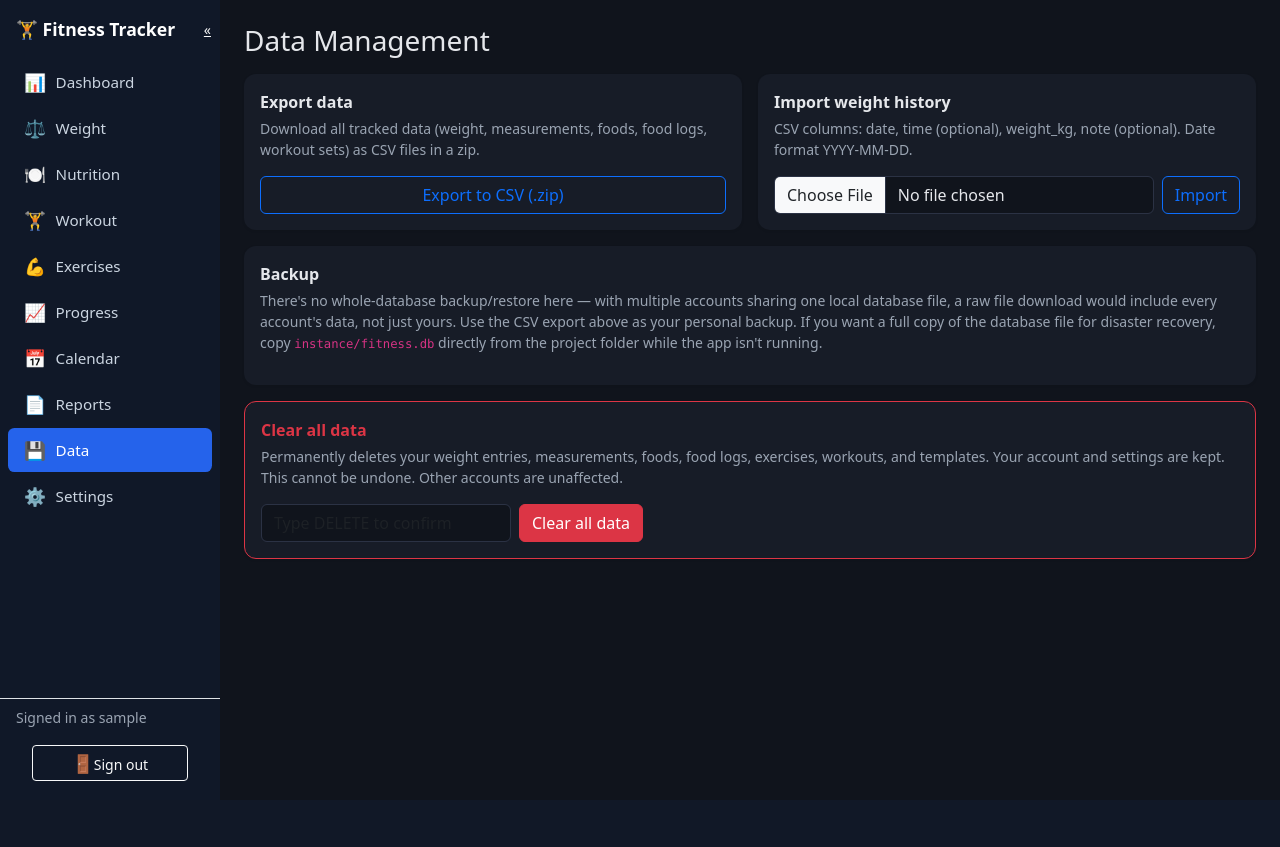
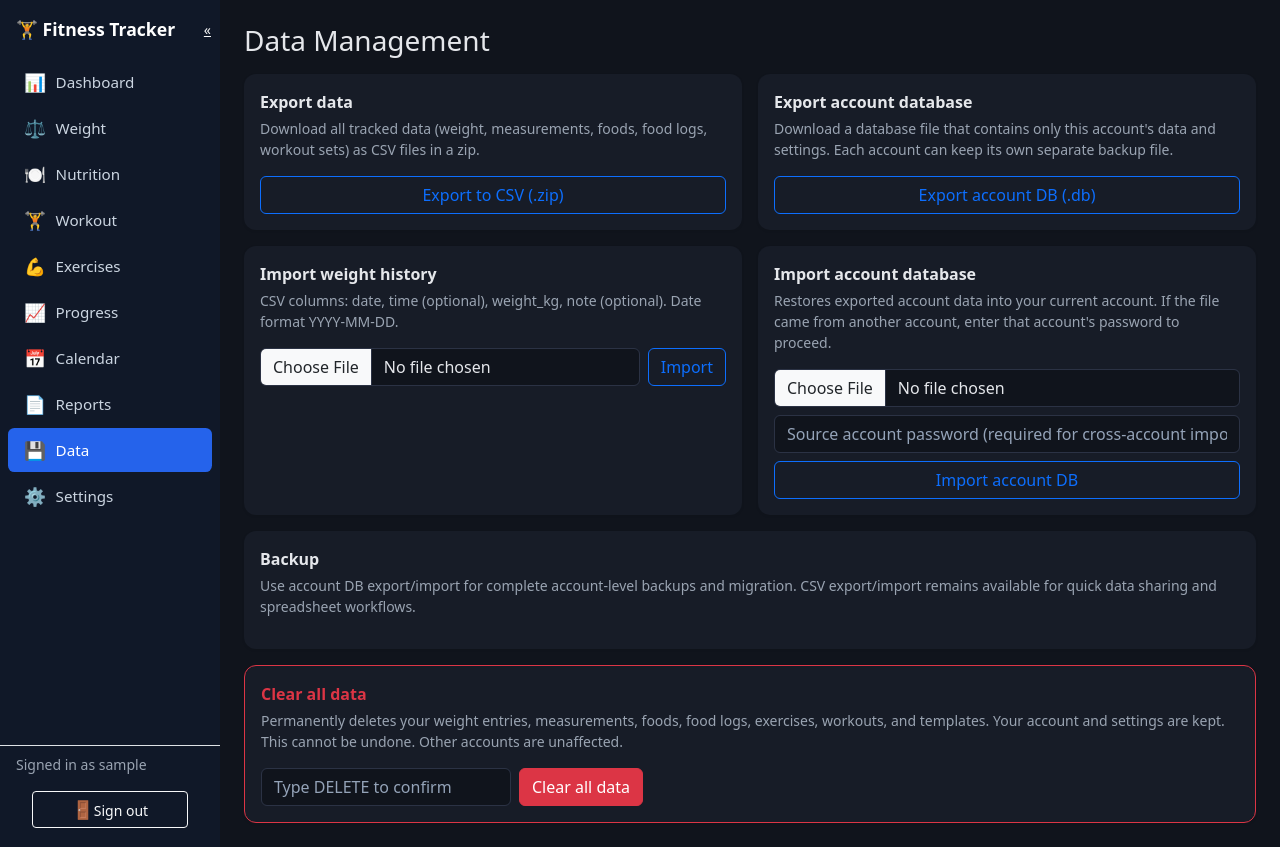
Before and after one commit to TirthrajSG/Fitness-Tracker, a Flask app: page /data/ in a window 1280 px wide. Before the commit the page ends 781 px from the top, so only its background shows below. Run offline with Flask 3, Linux system fonts and the light colour scheme; a user stored in the database is signed in; tables that the repository leaves empty hold one stand-in row (values such as "Sample post"); some libraries are stand-ins or nearby versions.

Commit message:
Added import-export database function

```diff
--- a/routes/data.py
+++ b/routes/data.py
@@ -1,12 +1,16 @@
 import csv
 import io
+import os
+import sqlite3
+import tempfile
 import zipfile
 from datetime import datetime
 
 from flask import Blueprint, render_template, request, redirect, url_for, flash, send_file
 from flask_login import login_required, current_user
+from werkzeug.security import check_password_hash
 
-from models import (db, WeightEntry, BodyMeasurement, Food, FoodLog, Exercise,
+from models import (db, Settings, WeightEntry, BodyMeasurement, Food, FoodLog, Exercise,
                      Workout, WorkoutExercise, SetEntry, WorkoutTemplate, TemplateExercise)
 
 bp = Blueprint("data", __name__, url_prefix="/data")
@@ -19,6 +23,27 @@ def _table_to_csv(rows, fieldnames, row_to_dict):
     for r in rows:
         writer.writerow(row_to_dict(r))
     return buf.getvalue()
+
+
+def _clear_user_data(uid):
+    workout_ids = [w.id for w in Workout.query.filter_by(user_id=uid).all()]
+    if workout_ids:
+        we_ids = [we.id for we in WorkoutExercise.query.filter(WorkoutExercise.workout_id.in_(workout_ids)).all()]
+        if we_ids:
+            SetEntry.query.filter(SetEntry.workout_exercise_id.in_(we_ids)).delete(synchronize_session=False)
+        WorkoutExercise.query.filter(WorkoutExercise.workout_id.in_(workout_ids)).delete(synchronize_session=False)
+    Workout.query.filter_by(user_id=uid).delete(synchronize_session=False)
+
+    template_ids = [t.id for t in WorkoutTemplate.query.filter_by(user_id=uid).all()]
+    if template_ids:
+        TemplateExercise.query.filter(TemplateExercise.template_id.in_(template_ids)).delete(synchronize_session=False)
+    WorkoutTemplate.query.filter_by(user_id=uid).delete(synchronize_session=False)
+
+    FoodLog.query.filter_by(user_id=uid).delete(synchronize_session=False)
+    Food.query.filter_by(user_id=uid).delete(synchronize_session=False)
+    BodyMeasurement.query.filter_by(user_id=uid).delete(synchronize_session=False)
+    WeightEntry.query.filter_by(user_id=uid).delete(synchronize_session=False)
+    Exercise.query.filter_by(user_id=uid).delete(synchronize_session=False)
 
 
 @bp.route("/")
@@ -79,6 +104,324 @@ def export_all():
     return send_file(mem, mimetype="application/zip", as_attachment=True, download_name=filename)
 
 
+@bp.route("/export/database")
+@login_required
+def export_database_file():
+    uid = current_user.id
+    stamp = datetime.now().strftime("%Y%m%d_%H%M%S")
+    safe_username = "".join(ch if ch.isalnum() or ch in ("-", "_") else "_" for ch in current_user.username)
+
+    fd, temp_path = tempfile.mkstemp(prefix="fitness_account_", suffix=".db")
+    os.close(fd)
+    try:
+        conn = sqlite3.connect(temp_path)
+        cur = conn.cursor()
+
+        cur.execute(
+            "CREATE TABLE export_meta (source_username TEXT NOT NULL, source_password_hash TEXT NOT NULL, exported_at TEXT NOT NULL)"
+        )
+        cur.execute(
+            "INSERT INTO export_meta (source_username, source_password_hash, exported_at) VALUES (?, ?, ?)",
+            (current_user.username, current_user.password_hash, datetime.utcnow().isoformat())
+        )
+
+        cur.execute(
+            """
+            CREATE TABLE settings (
+              name TEXT,
+              age INTEGER,
+              sex TEXT,
+              height_cm REAL,
+              activity_level TEXT,
+              starting_weight_kg REAL,
+              target_weight_kg REAL,
+              target_date TEXT,
+              desired_weekly_rate_kg REAL,
+              tdee_estimate REAL,
+              calorie_target REAL,
+              protein_target REAL,
+              weight_unit TEXT,
+              height_unit TEXT,
+              dark_mode INTEGER,
+              onboarded INTEGER
+            )
+            """
+        )
+        s = Settings.query.filter_by(user_id=uid).first()
+        if s:
+            cur.execute(
+                """
+                INSERT INTO settings (
+                  name, age, sex, height_cm, activity_level, starting_weight_kg, target_weight_kg,
+                  target_date, desired_weekly_rate_kg, tdee_estimate, calorie_target, protein_target,
+                  weight_unit, height_unit, dark_mode, onboarded
+                ) VALUES (?, ?, ?, ?, ?, ?, ?, ?, ?, ?, ?, ?, ?, ?, ?, ?)
+                """,
+                (
+                    s.name, s.age, s.sex, s.height_cm, s.activity_level, s.starting_weight_kg, s.target_weight_kg,
+                    s.target_date.isoformat() if s.target_date else None,
+                    s.desired_weekly_rate_kg, s.tdee_estimate, s.calorie_target, s.protein_target,
+                    s.weight_unit, s.height_unit, 1 if s.dark_mode else 0, 1 if s.onboarded else 0,
+                ),
+            )
+
+        cur.execute("CREATE TABLE weight_entries (date TEXT, time TEXT, weight_kg REAL NOT NULL, note TEXT)")
+        for e in WeightEntry.query.filter_by(user_id=uid).order_by(WeightEntry.date).all():
+            cur.execute(
+                "INSERT INTO weight_entries (date, time, weight_kg, note) VALUES (?, ?, ?, ?)",
+                (e.date.isoformat(), e.time.isoformat() if e.time else None, e.weight_kg, e.note),
+            )
+
+        cur.execute("CREATE TABLE body_measurements (date TEXT, measurement_type TEXT, value REAL, unit TEXT)")
+        for e in BodyMeasurement.query.filter_by(user_id=uid).order_by(BodyMeasurement.date).all():
+            cur.execute(
+                "INSERT INTO body_measurements (date, measurement_type, value, unit) VALUES (?, ?, ?, ?)",
+                (e.date.isoformat(), e.measurement_type, e.value, e.unit),
+            )
+
+        cur.execute(
+            "CREATE TABLE foods (name TEXT, serving_size REAL, serving_unit TEXT, calories REAL, protein REAL, carbs REAL, fat REAL, fiber REAL)"
+        )
+        for f in Food.query.filter_by(user_id=uid).order_by(Food.name).all():
+            cur.execute(
+                "INSERT INTO foods (name, serving_size, serving_unit, calories, protein, carbs, fat, fiber) VALUES (?, ?, ?, ?, ?, ?, ?, ?)",
+                (f.name, f.serving_size, f.serving_unit, f.calories, f.protein, f.carbs, f.fat, f.fiber),
+            )
+
+        cur.execute(
+            "CREATE TABLE food_logs (date TEXT, meal TEXT, food_name TEXT, quantity REAL, calories REAL, protein REAL, carbs REAL, fat REAL, fiber REAL)"
+        )
+        for fl in FoodLog.query.filter_by(user_id=uid).order_by(FoodLog.date).all():
+            cur.execute(
+                "INSERT INTO food_logs (date, meal, food_name, quantity, calories, protein, carbs, fat, fiber) VALUES (?, ?, ?, ?, ?, ?, ?, ?, ?)",
+                (fl.date.isoformat(), fl.meal, fl.food_name, fl.quantity, fl.calories, fl.protein, fl.carbs, fl.fat, fl.fiber),
+            )
+
+        cur.execute("CREATE TABLE exercises (name TEXT, muscle_group TEXT, equipment TEXT, notes TEXT)")
+        for ex in Exercise.query.filter_by(user_id=uid).order_by(Exercise.name).all():
+            cur.execute(
+                "INSERT INTO exercises (name, muscle_group, equipment, notes) VALUES (?, ?, ?, ?)",
+                (ex.name, ex.muscle_group, ex.equipment, ex.notes),
+            )
+
+        cur.execute("CREATE TABLE workouts (workout_key INTEGER, date TEXT, name TEXT, duration_minutes INTEGER, notes TEXT)")
+        cur.execute(
+            "CREATE TABLE workout_sets (workout_key INTEGER, date TEXT, workout_name TEXT, exercise_name TEXT, set_number INTEGER, weight_kg REAL, reps INTEGER, rpe REAL, rir REAL)"
+        )
+        workouts = Workout.query.filter_by(user_id=uid).order_by(Workout.date, Workout.id).all()
+        for i, w in enumerate(workouts, start=1):
+            cur.execute(
+                "INSERT INTO workouts (workout_key, date, name, duration_minutes, notes) VALUES (?, ?, ?, ?, ?)",
+                (i, w.date.isoformat(), w.name, w.duration_minutes, w.notes),
+            )
+            for we in w.exercises:
+                for s in we.sets:
+                    cur.execute(
+                        "INSERT INTO workout_sets (workout_key, date, workout_name, exercise_name, set_number, weight_kg, reps, rpe, rir) VALUES (?, ?, ?, ?, ?, ?, ?, ?, ?)",
+                        (i, w.date.isoformat(), w.name, we.exercise.name, s.set_number, s.weight_kg, s.reps, s.rpe, s.rir),
+                    )
+
+        conn.commit()
+        conn.close()
+
+        with open(temp_path, "rb") as fh:
+            payload = io.BytesIO(fh.read())
+        payload.seek(0)
+        filename = f"fitness_account_{safe_username}_{stamp}.db"
+        return send_file(payload, mimetype="application/x-sqlite3", as_attachment=True, download_name=filename)
+    finally:
+        if os.path.exists(temp_path):
+            os.remove(temp_path)
+
+
+@bp.route("/import/database", methods=["POST"])
+@login_required
+def import_database_file():
+    file = request.files.get("db_file")
+    if not file or file.filename == "":
+        flash("No database file selected.", "danger")
+        return redirect(url_for("data.index"))
+
+    source_password = request.form.get("source_password", "")
+    fd, temp_path = tempfile.mkstemp(prefix="fitness_import_", suffix=".db")
+    os.close(fd)
+
+    try:
+        file.save(temp_path)
+        conn = sqlite3.connect(temp_path)
+        conn.row_factory = sqlite3.Row
+        cur = conn.cursor()
+
+        meta = cur.execute("SELECT source_username, source_password_hash FROM export_meta LIMIT 1").fetchone()
+        if not meta:
+            flash("Invalid export file: missing export metadata.", "danger")
+            conn.close()
+            return redirect(url_for("data.index"))
+
+        source_username = meta["source_username"]
+        if source_username != current_user.username:
+            if not source_password:
+                flash("Source account password is required when importing another account's export.", "danger")
+                conn.close()
+                return redirect(url_for("data.index"))
+            if not check_password_hash(meta["source_password_hash"], source_password):
+                flash("Incorrect source account password.", "danger")
+                conn.close()
+                return redirect(url_for("data.index"))
+
+        uid = current_user.id
+        _clear_user_data(uid)
+
+        settings_row = cur.execute("SELECT * FROM settings LIMIT 1").fetchone()
+        settings = Settings.query.filter_by(user_id=uid).first()
+        if settings is None:
+            settings = Settings(user_id=uid)
+            db.session.add(settings)
+        if settings_row:
+            settings.name = settings_row["name"] or ""
+            settings.age = settings_row["age"]
+            settings.sex = settings_row["sex"]
+            settings.height_cm = settings_row["height_cm"]
+            settings.activity_level = settings_row["activity_level"]
+            settings.starting_weight_kg = settings_row["starting_weight_kg"]
+            settings.target_weight_kg = settings_row["target_weight_kg"]
+            settings.target_date = datetime.strptime(settings_row["target_date"], "%Y-%m-%d").date() if settings_row["target_date"] else None
+            settings.desired_weekly_rate_kg = settings_row["desired_weekly_rate_kg"]
+            settings.tdee_estimate = settings_row["tdee_estimate"]
+            settings.calorie_target = settings_row["calorie_target"]
+            settings.protein_target = settings_row["protein_target"]
+            settings.weight_unit = settings_row["weight_unit"] or "kg"
+            settings.height_unit = settings_row["height_unit"] or "cm"
+            settings.dark_mode = bool(settings_row["dark_mode"])
+            settings.onboarded = bool(settings_row["onboarded"])
+
+        for row in cur.execute("SELECT * FROM weight_entries"):
+            db.session.add(WeightEntry(
+                user_id=uid,
+                date=datetime.strptime(row["date"], "%Y-%m-%d").date(),
+                time=datetime.strptime(row["time"], "%H:%M:%S").time() if row["time"] else None,
+                weight_kg=row["weight_kg"],
+                note=row["note"],
+            ))
+
+        for row in cur.execute("SELECT * FROM body_measurements"):
+            db.session.add(BodyMeasurement(
+                user_id=uid,
+                date=datetime.strptime(row["date"], "%Y-%m-%d").date(),
+                measurement_type=row["measurement_type"],
+                value=row["value"],
+                unit=row["unit"] or "cm",
+            ))
+
+        for row in cur.execute("SELECT * FROM foods"):
+            db.session.add(Food(
+                user_id=uid,
+                name=row["name"],
+                serving_size=row["serving_size"] or 1.0,
+                serving_unit=row["serving_unit"] or "serving",
+                calories=row["calories"],
+                protein=row["protein"] or 0.0,
+                carbs=row["carbs"] or 0.0,
+                fat=row["fat"] or 0.0,
+                fiber=row["fiber"] or 0.0,
+            ))
+
+        for row in cur.execute("SELECT * FROM food_logs"):
+            db.session.add(FoodLog(
+                user_id=uid,
+                date=datetime.strptime(row["date"], "%Y-%m-%d").date(),
+                meal=row["meal"],
+                food_name=row["food_name"],
+                quantity=row["quantity"] or 1.0,
+                calories=row["calories"],
+                protein=row["protein"] or 0.0,
+                carbs=row["carbs"] or 0.0,
+                fat=row["fat"] or 0.0,
+                fiber=row["fiber"] or 0.0,
+            ))
+
+        for row in cur.execute("SELECT * FROM exercises"):
+            db.session.add(Exercise(
+                user_id=uid,
+                name=row["name"],
+                muscle_group=row["muscle_group"],
+                equipment=row["equipment"],
+                notes=row["notes"],
+            ))
+
+        workouts_by_key = {}
+        workout_rows = list(cur.execute("SELECT * FROM workouts"))
+        for idx, row in enumerate(workout_rows, start=1):
+            workout_key = row["workout_key"] if "workout_key" in row.keys() else idx
+            workout = Workout(
+                user_id=uid,
+                date=datetime.strptime(row["date"], "%Y-%m-%d").date(),
+                name=row["name"] or "Workout",
+                duration_minutes=row["duration_minutes"],
+                notes=row["notes"],
+            )
+            db.session.add(workout)
+            workouts_by_key[workout_key] = workout
+
+        db.session.flush()
+
+        exercises_by_name = {
+            e.name: e
+            for e in Exercise.query.filter_by(user_id=uid).all()
+        }
+
+        we_by_workout_exercise = {}
+        for row in cur.execute("SELECT * FROM workout_sets"):
+            exercise_name = row["exercise_name"]
+            if not exercise_name:
+                continue
+
+            workout_key = row["workout_key"] if "workout_key" in row.keys() else None
+            workout = workouts_by_key.get(workout_key)
+            if workout is None:
+                continue
+
+            exercise = exercises_by_name.get(exercise_name)
+            if exercise is None:
+                exercise = Exercise(user_id=uid, name=exercise_name)
+                db.session.add(exercise)
+                db.session.flush()
+                exercises_by_name[exercise_name] = exercise
+
+            pair_key = (workout.id, exercise.id)
+            we = we_by_workout_exercise.get(pair_key)
+            if we is None:
+                we = WorkoutExercise(
+                    workout_id=workout.id,
+                    exercise_id=exercise.id,
+                    order=len([k for k in we_by_workout_exercise if k[0] == workout.id]),
+                )
+                db.session.add(we)
+                db.session.flush()
+                we_by_workout_exercise[pair_key] = we
+
+            db.session.add(SetEntry(
+                workout_exercise_id=we.id,
+                set_number=int(row["set_number"] or 1),
+                weight_kg=float(row["weight_kg"]),
+                reps=int(row["reps"]),
+                rpe=float(row["rpe"]) if row["rpe"] not in (None, "") else None,
+                rir=float(row["rir"]) if row["rir"] not in (None, "") else None,
+            ))
+
+        db.session.commit()
+        conn.close()
+        flash("Database import completed. Imported data is now tied only to your account.", "success")
+    except Exception as e:
+        db.session.rollback()
+        flash(f"Database import failed: {e}", "danger")
+    finally:
+        if os.path.exists(temp_path):
+            os.remove(temp_path)
+
+    return redirect(url_for("data.index"))
+
+
 @bp.route("/import/weight", methods=["POST"])
 @login_required
 def import_weight_csv():
@@ -119,24 +462,7 @@ def clear_all():
         return redirect(url_for("data.index"))
 
     uid = current_user.id
-
-    # Child records of workouts/templates need to go through their parent's
-    # ownership since they don't carry user_id directly.
-    workout_ids = [w.id for w in Workout.query.filter_by(user_id=uid).all()]
-    we_ids = [we.id for we in WorkoutExercise.query.filter(WorkoutExercise.workout_id.in_(workout_ids)).all()]
-    SetEntry.query.filter(SetEntry.workout_exercise_id.in_(we_ids)).delete(synchronize_session=False)
-    WorkoutExercise.query.filter(WorkoutExercise.workout_id.in_(workout_ids)).delete(synchronize_session=False)
-    Workout.query.filter_by(user_id=uid).delete(synchronize_session=False)
-
-    template_ids = [t.id for t in WorkoutTemplate.query.filter_by(user_id=uid).all()]
-    TemplateExercise.query.filter(TemplateExercise.template_id.in_(template_ids)).delete(synchronize_session=False)
-    WorkoutTemplate.query.filter_by(user_id=uid).delete(synchronize_session=False)
-
-    FoodLog.query.filter_by(user_id=uid).delete(synchronize_session=False)
-    Food.query.filter_by(user_id=uid).delete(synchronize_session=False)
-    BodyMeasurement.query.filter_by(user_id=uid).delete(synchronize_session=False)
-    WeightEntry.query.filter_by(user_id=uid).delete(synchronize_session=False)
-    Exercise.query.filter_by(user_id=uid).delete(synchronize_session=False)
+    _clear_user_data(uid)
 
     db.session.commit()
     flash("All your tracked data has been cleared. Your account and settings were kept.", "info")
--- a/static/css/app.css
+++ b/static/css/app.css
@@ -27,6 +27,33 @@ body.dark-mode .text-muted { color: #9aa4b2 !important; }
 body.dark-mode .form-control,
 body.dark-mode .form-select {
   background-color: #10141c;
+  color: #e5e7eb;
+  border-color: #2b3244;
+}
+body.dark-mode .form-control::placeholder {
+  color: #94a3b8;
+}
+body.dark-mode .table {
+  --bs-table-bg: #171c27;
+  --bs-table-striped-bg: #1b2230;
+  --bs-table-striped-color: #e5e7eb;
+  --bs-table-active-bg: #232c3e;
+  --bs-table-active-color: #ffffff;
+  --bs-table-hover-bg: #212a3b;
+  --bs-table-hover-color: #ffffff;
+  --bs-table-color: #e5e7eb;
+  --bs-table-border-color: #2b3244;
+}
+body.dark-mode .table th,
+body.dark-mode .table td {
+  color: inherit;
+}
+body.dark-mode .bg-light {
+  background-color: #131924 !important;
+  color: #e5e7eb !important;
+}
+body.dark-mode .alert-light {
+  background-color: #171c27;
   color: #e5e7eb;
   border-color: #2b3244;
 }
@@ -99,4 +126,5 @@ body.dark-mode .form-select {
 .pr-badge { background: #fef3c7; color: #92400e; border-radius: .4rem; padding: .1rem .5rem; font-size: .78rem; }
 
 .calendar-cell { min-height: 90px; border: 1px solid #e5e7eb; padding: 4px; font-size: .78rem; }
-body.dark-mode .calendar-cell { border-color: #262c3a; }
+body.dark-mode .calendar-cell { border-color: #262c3a; background-color: #171c27; }
+body.dark-mode .calendar-cell.bg-light { background-color: #131924 !important; }
--- a/templates/base.html
+++ b/templates/base.html
@@ -109,8 +109,8 @@
   const sidebar = document.getElementById('sidebar');
   const toggleBtn = document.getElementById('sidebarToggle');
   const toggleIcon = document.getElementById('toggleIcon');
-  if (!sidebar || !toggleBtn) return;
 
+  if (sidebar && toggleBtn) {
     function apply(collapsed) {
       sidebar.classList.toggle('collapsed', collapsed);
       toggleIcon.textContent = collapsed ? '»' : '«';
@@ -124,6 +124,25 @@
       apply(collapsed);
       localStorage.setItem('sidebarCollapsed', collapsed ? '1' : '0');
     });
+  }
+
+  const mobileSidebarEl = document.getElementById('mobileSidebar');
+  if (mobileSidebarEl && window.bootstrap) {
+    const mobileSidebar = bootstrap.Offcanvas.getOrCreateInstance(mobileSidebarEl);
+    mobileSidebarEl.querySelectorAll('a[href]').forEach((link) => {
+      link.addEventListener('click', (event) => {
+        const href = link.getAttribute('href');
+        if (!href || href === '#') {
+          return;
+        }
+        event.preventDefault();
+        mobileSidebar.hide();
+        setTimeout(() => {
+          window.location.href = href;
+        }, 120);
+      });
+    });
+  }
 })();
 </script>
 {% block scripts %}{% endblock %}
--- a/templates/data.html
+++ b/templates/data.html
@@ -14,6 +14,14 @@
 
   <div class="col-md-6">
     <div class="card metric-card p-3 h-100">
+      <strong>Export account database</strong>
+      <p class="text-muted small mt-1">Download a database file that contains only this account's data and settings. Each account can keep its own separate backup file.</p>
+      <a href="{{ url_for('data.export_database_file') }}" class="btn btn-outline-primary">Export account DB (.db)</a>
+    </div>
+  </div>
+
+  <div class="col-md-6">
+    <div class="card metric-card p-3 h-100">
       <strong>Import weight history</strong>
       <p class="text-muted small mt-1">CSV columns: date, time (optional), weight_kg, note (optional). Date format YYYY-MM-DD.</p>
       <form method="post" action="{{ url_for('data.import_weight_csv') }}" enctype="multipart/form-data" class="d-flex gap-2">
@@ -24,15 +32,25 @@
     </div>
   </div>
 
+  <div class="col-md-6">
+    <div class="card metric-card p-3 h-100">
+      <strong>Import account database</strong>
+      <p class="text-muted small mt-1">Restores exported account data into your current account. If the file came from another account, enter that account's password to proceed.</p>
+      <form method="post" action="{{ url_for('data.import_database_file') }}" enctype="multipart/form-data" class="d-flex flex-column gap-2">
+        <input type="hidden" name="csrf_token" value="{{ csrf_token() }}">
+        <input type="file" name="db_file" accept=".db,.sqlite,.sqlite3" class="form-control" required>
+        <input type="password" name="source_password" class="form-control" placeholder="Source account password (required for cross-account import)">
+        <button class="btn btn-outline-primary" onclick="return confirm('This will replace your current tracked data with the imported account data. Continue?')">Import account DB</button>
+      </form>
+    </div>
+  </div>
+
   <div class="col-12">
     <div class="card metric-card p-3 h-100">
       <strong>Backup</strong>
       <p class="text-muted small mt-1">
-        There's no whole-database backup/restore here — with multiple accounts sharing one local
-        database file, a raw file download would include every account's data, not just yours.
-        Use the CSV export above as your personal backup. If you want a full copy of the database
-        file for disaster recovery, copy <code>instance/fitness.db</code> directly from the project
-        folder while the app isn't running.
+        Use account DB export/import for complete account-level backups and migration.
+        CSV export/import remains available for quick data sharing and spreadsheet workflows.
       </p>
     </div>
   </div>
```
Also changed, not shown: routes/settings.py (+29 -1 lines), templates/settings.html (+20 -0 lines). Lines whose indentation alone changed are shown as unchanged.
